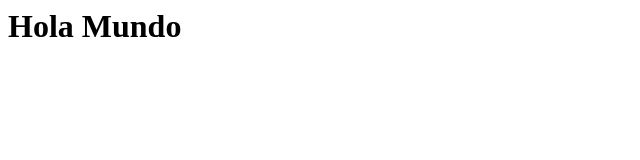
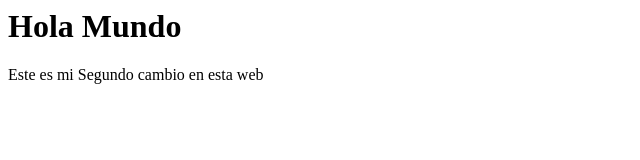
Before and after one commit to MaxPower1/Practica-ENDES-GIT, a plain HTML site: page index.html in a window 1280 px wide. Shown: the whole page, without its empty margins (0-640 px from the left). Drawn offline with Linux system fonts and the light colour scheme.

Commit message:
He aniadido cosas al index en html

```diff
--- a/index.html
+++ b/index.html
@@ -8,6 +8,9 @@
 		<h1>
 		Hola Mundo
 		</h1>
+		<p>
+		Este es mi Segundo cambio en esta web
+		</p>
 
 	</BODY>
 
```
